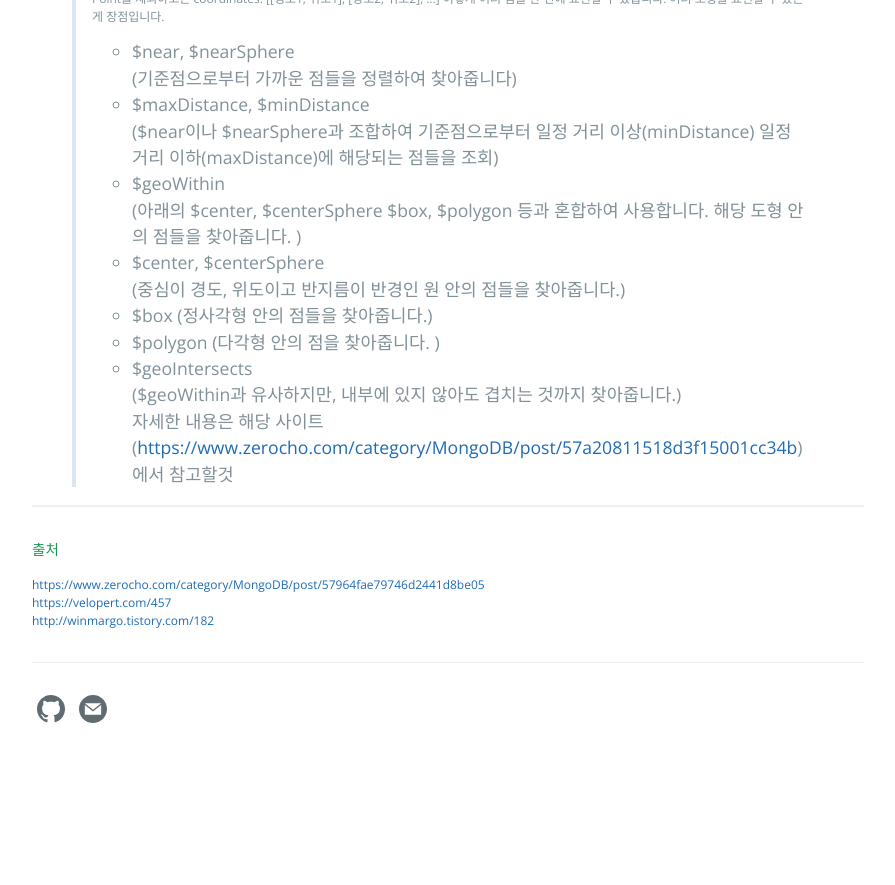
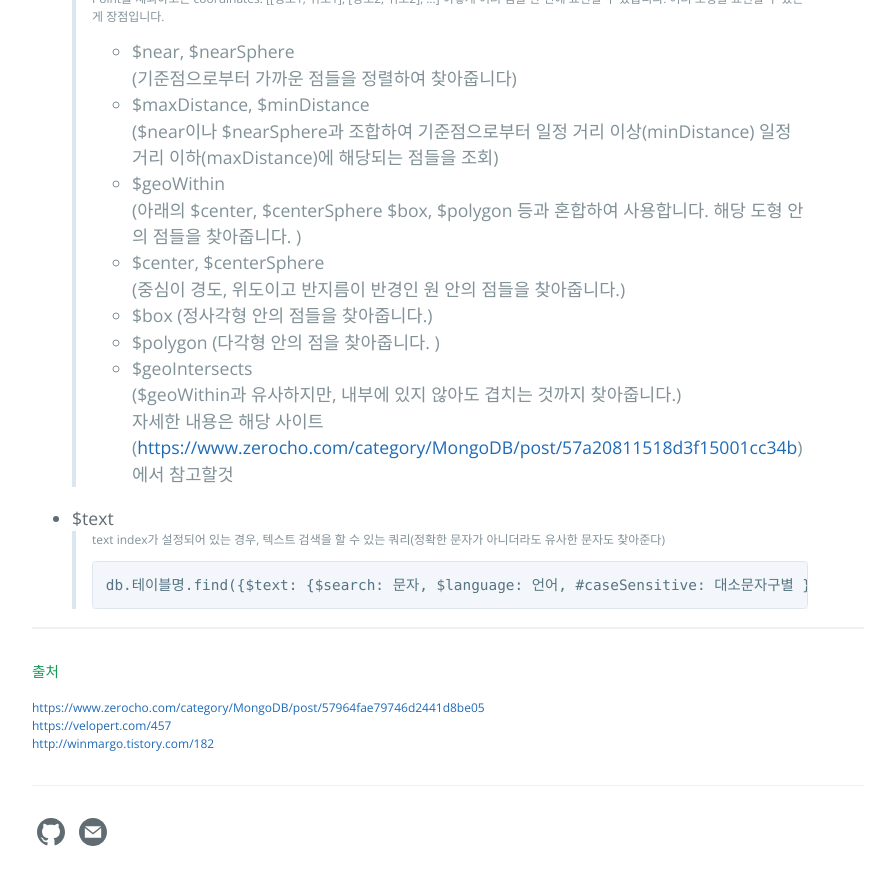
Before and after one commit to zzingyuna/test_site.github.io, a Jekyll site: the page built from _posts/2018-05-07-mongoDB2.md, in a window 1280 px wide and 900 px high, scrolled down 8647 px. Shown: the top 885 px of the window, without its empty margins (192-1087 px from the left). Built offline with Jekyll 4.4.1, drawn with Linux system fonts in a browser that asks for light colours; before the commit the page ends 9424 px from its top, so only the background shows below that.

Commit message:
Update 2018-05-07-mongoDB2.md

````diff
--- a/_posts/2018-05-07-mongoDB2.md
+++ b/_posts/2018-05-07-mongoDB2.md
@@ -271,6 +271,12 @@ layout: post
 >자세한 내용은 해당 사이트([https://www.zerocho.com/category/MongoDB/post/57a20811518d3f15001cc34b](https://www.zerocho.com/category/MongoDB/post/57a20811518d3f15001cc34b))에서 참고할것
 
 
+* $text
+>text index가 설정되어 있는 경우, 텍스트 검색을 할 수 있는 쿼리(정확한 문자가 아니더라도 유사한 문자도 찾아준다)
+>```
+>db.테이블명.find({$text: {$search: 문자, $language: 언어, #caseSensitive: 대소문자구별 }} )
+>```
+
 
 
 ---
````
